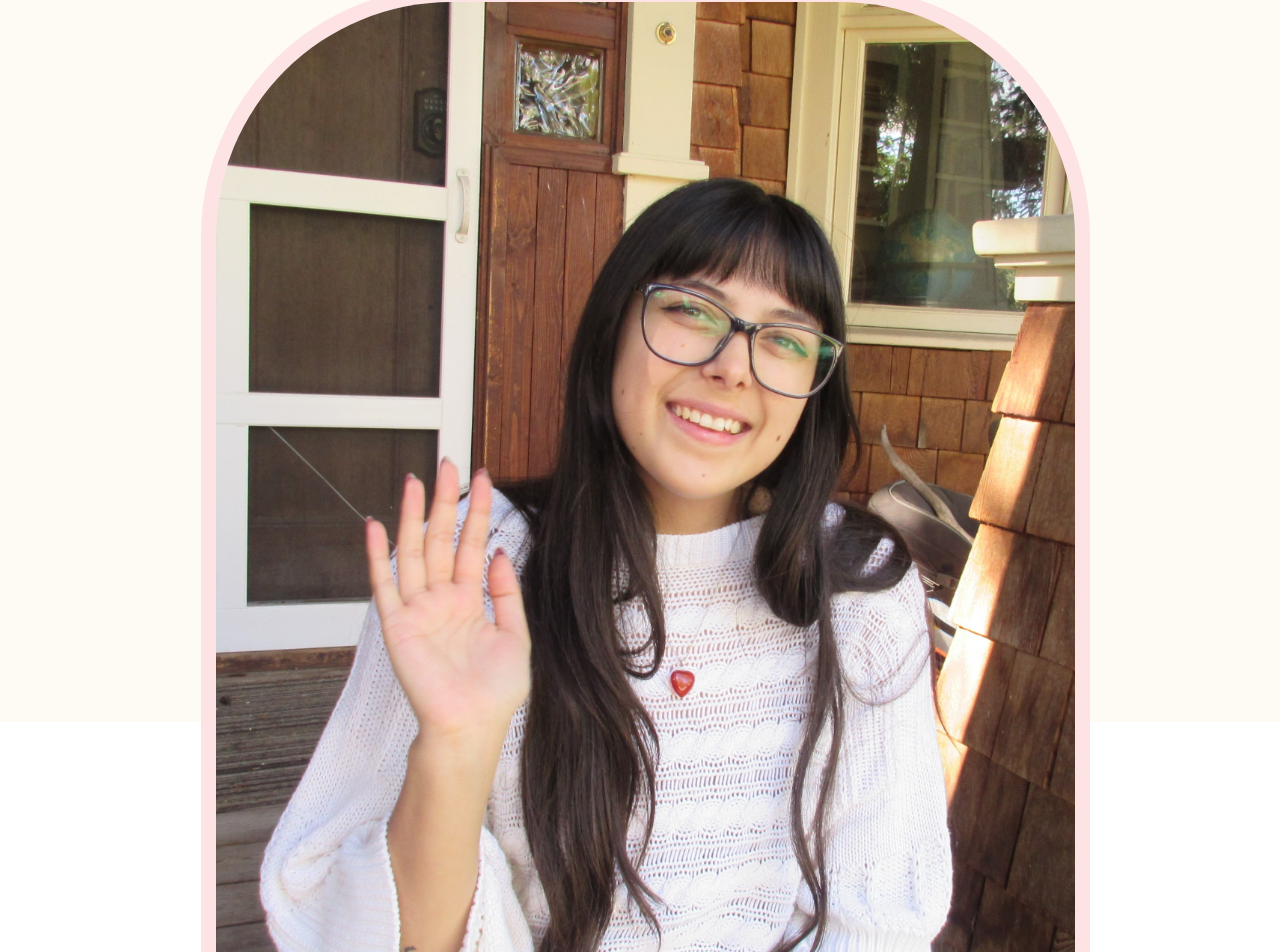
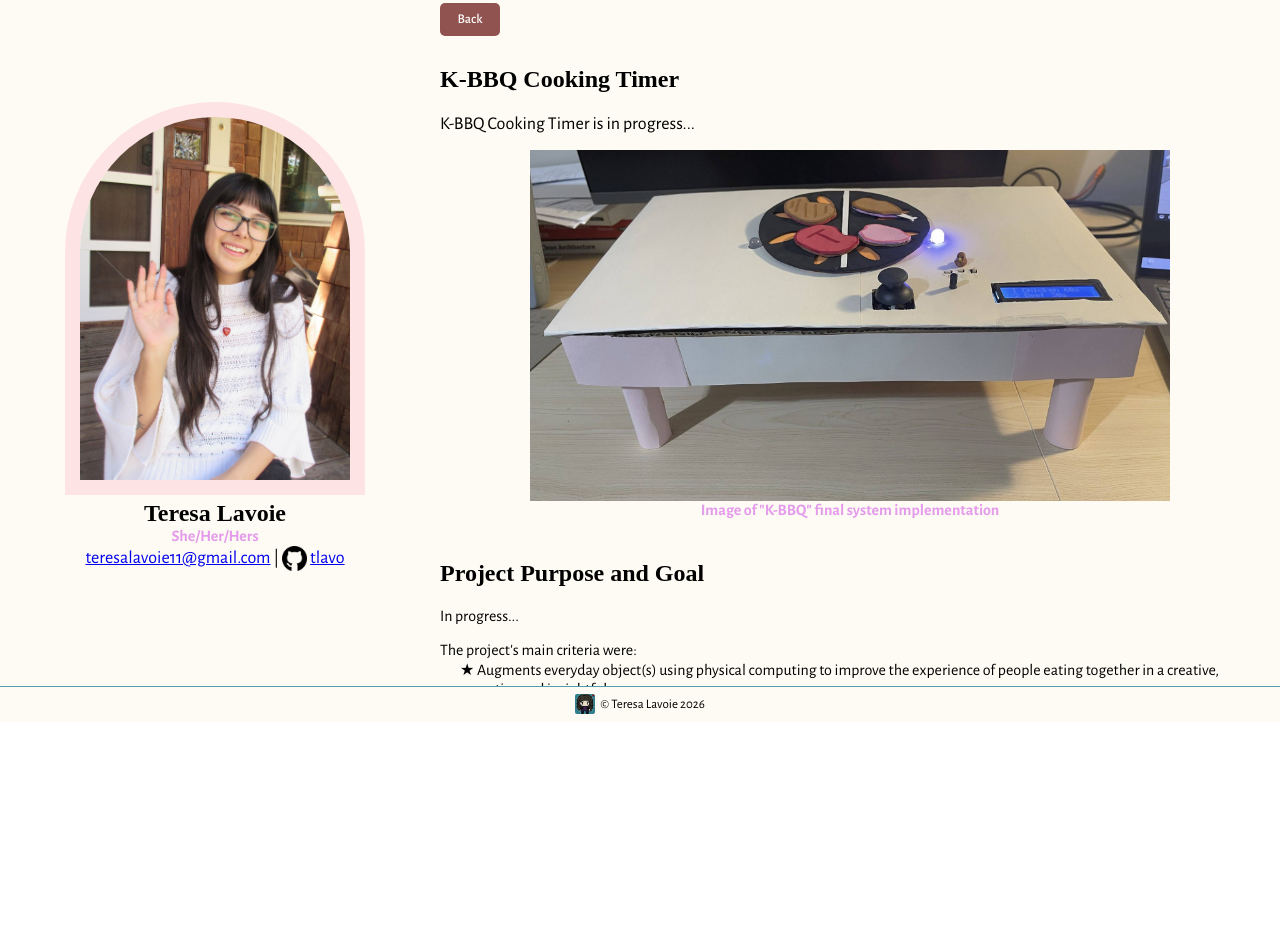
Before and after one commit to tlavo/TLavoie, a React (Create React App) app in the folder portfolio/: page /TLavoie/experience/K-BBQ-Cooking-Timer in a window 1280 px wide. Shown: the part 78-1030 px from the top of the page. After the commit the page ends 800 px from the top, so only its background shows below. Built offline with nearby package versions, Linux system fonts and the light colour scheme; a web font is replaced by a local one.

Commit message:
weemodel small updates + k-bbq cooking timer initial page + minor updates

```diff
--- a/portfolio/src/App.js
+++ b/portfolio/src/App.js
@@ -10,6 +10,7 @@ import Experience from './components/Experience';
 import Interests from './components/Interests';
 import FamilyOfSlush from './components/projects/FamilyOfSlush';
 import WeeModel from './components/projects/WeeModel';
+import KBBQCookingTimer from './components/projects/KBBQCookingTimer';
 import CasSet from './components/projects/CasSet';
 import TheLastShow from './components/projects/TheLastShow';
 import Lotion from './components/projects/Lotion';
@@ -76,6 +77,7 @@ function App() {
             <Route path="/TLavoie/experience" element={<Experience />} />
             <Route path="/TLavoie/experience/Family-of-Slush" element={<FamilyOfSlush />} />
             <Route path="/TLavoie/experience/WeeModel" element={<WeeModel />} />
+            <Route path="/TLavoie/experience/K-BBQ-Cooking-Timer" element={<KBBQCookingTimer />} />
             <Route path="/TLavoie/experience/CasSet" element={<CasSet />} />
             <Route path="/TLavoie/experience/The-Last-Show" element={<TheLastShow />} />
             <Route path="/TLavoie/experience/Lotion" element={<Lotion />} />
--- a/portfolio/src/components/Experience.js
+++ b/portfolio/src/components/Experience.js
@@ -1,6 +1,7 @@
 import ProjectCard from './ProjectCard';
 import FamilyOfSlush from '../media/familyofslush.png';
 import WeeModel from '../media/weemodel.png';
+import KBBQCookingTimer from '../media/kbbqcookingtimer.png';
 import CasSet from '../media/casset.png';
 import TheLastShow from '../media/thelastshow.png';
 import Lotion from '../media/lotion.png';
@@ -57,7 +58,6 @@ function Experience() {
             personalities with buttons in a creative way - inspired by the game "Papa’s Freezeria"`}
           website="https://zakisalam223.github.io/CPSC581Group6Project1/"
           github="https://github.com/zakisalam223/CPSC581Group6Project1"
-          inDevelopment={false}
         />
         <ProjectCard
           image={WeeModel}
@@ -66,7 +66,17 @@ function Experience() {
             between a "game master" & "apprentice" using embodied input/output`}
           website="https://zakisalam223.github.io/CPSC581Group6Project2/"
           github="https://github.com/zakisalam223/CPSC581Group6Project2"
-          inDevelopment={false}
+        />
+        <ProjectCard
+          image={KBBQCookingTimer}
+          title="K-BBQ Cooking Timer"
+          description={`In progress...`}
+          website="https://zakisalam223.github.io/CPSC581Group6Project2/"
+          github="https://github.com/zakisalam223/CPSC581Project3 "
+          hasMessage={true}
+          message=<p>Sorry, this is a hardware project; See the&nbsp;
+            <a href="https://www.youtube.com/watch?v=VABHzoFOO8U"
+              target="_blank" rel="noopener noreferrer">demo video</a> to view</p>
         />
       </div>
 
@@ -78,7 +88,7 @@ function Experience() {
           description="Full-Stack app for users to annotate playlists, capturing
             intimacy of sharing music with the use of React.js, Spotify API, Flask, and MongoDB"
           github="https://github.com/kdafrose/CasSet"
-          inDevelopment={true}
+          hasMessage={true}
           message=<p>Sorry, this site is still in development; See the&nbsp;
             <a href="https://www.youtube.com/watch?v=4GxPFEq-KxA"
               target="_blank" rel="noopener noreferrer">demo video</a> to preview</p>
@@ -90,7 +100,6 @@ function Experience() {
             Amazon Polly to turn it into speech, and Cloudinary to store it"
           website="https://main--thelastshow.netlify.app/"
           github="https://github.com/tlavo/The-Last-Show"
-          inDevelopment={false}
         />
         <ProjectCard
           image={Lotion}
@@ -99,7 +108,7 @@ function Experience() {
             and uuid (no Back-End, but localStorage for browser persistence)"
           website="https://tealotion.netlify.app/"
           github="https://github.com/tlavo/assignment-06-lotion-tlavo-personal"
-          inDevelopment={false}
+          hasMessage={false}
         />
         <ProjectCard
           image={Wordle}
@@ -108,7 +117,6 @@ function Experience() {
             instructions, and a light & dark mode"
           website="https://tlavo.github.io/Wordle/"
           github="https://github.com/tlavo/Wordle"
-          inDevelopment={false}
         />
         <ProjectCard
           image={AirlineFlight}
@@ -116,7 +124,7 @@ function Experience() {
           description="Java app using an SQL database, an access control system (data security), and the
             Strategy pattern for a flexible UI/UX approach"
           github="https://github.com/tlavo/480-Term-Project"
-          inDevelopment={true}
+          hasMessage={true}
           message=<p>Sorry, this is a Java project; Download the&nbsp;
             <a href="https://github.com/tlavo/480-Term-Project/blob/main/ensf480-term-project.jar"
               target="_blank" rel="noopener noreferrer">.jar file</a> to view</p>
@@ -130,7 +138,6 @@ function Experience() {
               target="_blank" rel="noopener noreferrer">project pdf</a> for details)</p>
           website="https://tlavo.github.io/ensf338-final-project/"
           github="https://github.com/tlavo/ensf338-final-project"
-          inDevelopment={false}
         />
         <ProjectCard
           image={WildlifeRescue}
@@ -138,10 +145,10 @@ function Experience() {
           description="OOP Java app to generate a daily schedule for a wildlife rescue center with the use
             of SQL, and error handling & informative feedback"
           github="https://github.com/tlavo/380-Final-Project"
-          inDevelopment={true}
+          hasMessage={true}
           message=<p>Sorry, this is a Java project; Download the&nbsp;
-            <a href="https://github.com/tlavo/380-Final-Project/blob/main/EWRDemo.mp4"
-              target="_blank" rel="noopener noreferrer">demo video</a> to view</p>
+            <a href="https://github.com/tlavo/480-Term-Project/blob/main/ensf480-term-project.jar"
+              target="_blank" rel="noopener noreferrer">.jar file</a> to view</p>
         />
       </div>
     </div>
--- a/portfolio/src/components/Interests.js
+++ b/portfolio/src/components/Interests.js
@@ -2,6 +2,9 @@ function Interests() {
   return (
     <div className="comp_item main-content scrollable" id="Description">
       <h1 className="space">Interests</h1>
+      <p>
+        PAGE IN PROGRESS...
+      </p>
       <ul className="liststyle padding">
         <li>Reading/Writing</li>
         <li>Playing the piano</li>
--- a/portfolio/src/components/ProjectCard.js
+++ b/portfolio/src/components/ProjectCard.js
@@ -3,13 +3,13 @@ import Popup from './Popup';
 import { useNavigate } from 'react-router-dom';
 import more from '../media/more.png';
 
-function ProjectCard({ image, title, description, website, github, inDevelopment, message }) {
+function ProjectCard({ image, title, description, website, github, hasMessage = false, message }) {
   const [showPopup, setShowPopup] = useState(false);
   const [isHovered, setIsHovered] = useState(false);
   const navigate = useNavigate();
 
   const handleWebsiteClick = () => {
-    if (inDevelopment) {
+    if (hasMessage) {
       setShowPopup(true);
     } else {
       window.open(website, '_blank');
@@ -37,7 +37,7 @@ function ProjectCard({ image, title, description, website, github, inDevelopment
       <div className="project-hover-content">
         <button className="project-more-button" onClick={handleMoreClick}>
           more&nbsp;
-          <img className="more" src={more} width="12" height="12" alt="more icon"/>
+          <img className="more" src={more} width="12" height="12" alt="more icon" />
         </button>
         <p className="project-description">{description}</p>
         <div className="project-buttons">
--- /dev/null
+++ b/portfolio/src/components/projects/KBBQCookingTimer.js
@@ -0,0 +1,62 @@
+import { useNavigate } from 'react-router-dom';
+import './projects.css';
+import kbbqcookingtimer from '../../media/kbbqcookingtimer.png';
+
+function KBBQCookingTimer() {
+    const navigate = useNavigate();
+
+    return (
+        <div className="comp_item main-content scrollable" id="Description">
+            <button className="back-button" onClick={() => navigate('/TLavoie/experience')}>Back</button>
+            <h1 className="space">K-BBQ Cooking Timer</h1>
+            <p className="padding">K-BBQ Cooking Timer is in progress...
+            </p>
+
+            <div className="center-container">
+                <img className="site-picture" src={kbbqcookingtimer} alt="K-BBQ Cooking Timer" />
+            </div>
+            <h4 style={{ textAlign: 'center' }}>
+                Image of "K-BBQ" final system implementation
+            </h4>
+
+            <h2 className="space">Project Purpose and Goal</h2>
+            <p className="project-descs padding">
+                In progress...
+            </p>
+            <p className="project-descs">
+                The project's main criteria were:
+            </p>
+            <div className="project-descs-bullets">
+                <p>
+                    &#x2605; Augments everyday object(s) using physical computing to improve the experience of
+                    people eating together in a creative, evocative and insightful way
+                </p>
+                <p>
+                    &#x2605; Reliable level of execution on electronic functionality and clear user
+                    design on how to run the system
+                </p>
+                <p>
+                    &#x2605; High attention to detail, and aspects of sensory (visual/auditory/etc.)
+                    design considered to support the overall concept of the system
+                </p>
+            </div>
+
+            <h2 className="space">Team Design and Ideations</h2>
+            <p className="project-descs padding">
+                In progress...
+            </p>
+
+            <h2 className="space">Individual Contributions</h2>
+            <p className="project-descs padding">
+                <b>TO-DO:</b> In progress...
+            </p>
+
+            <h2 className="space">Problems and Thought Process</h2>
+            <p className="project-descs padding">
+                In progress...
+            </p>
+        </div>
+    );
+}
+
+export default KBBQCookingTimer;
--- a/portfolio/src/components/projects/WeeModel.js
+++ b/portfolio/src/components/projects/WeeModel.js
@@ -161,7 +161,7 @@ function WeeModel() {
                 apprentice puzzle screen. This is where the main functionality of the application exists. This
                 design (in Figma as usual) took approximately two versions of design where changes were made
                 to some labels, colours, buttons, etc. This screen was vital to design and complete (see the
-                initial implementation of this page in "PAGE LAYOUTS/NAVIGATION IMPLEMENTATION" below), since
+                initial implementation of this page in "PAGE LAYOUTS/NAVIGATION IMPLEMENTATION" above), since
                 all other puzzle screens are based off of the look of this design (i.e. game master demo puzzle
                 screen).
             </p>
```
Also changed, not shown: portfolio/src/media/kbbqcookingtimer.png (added).
